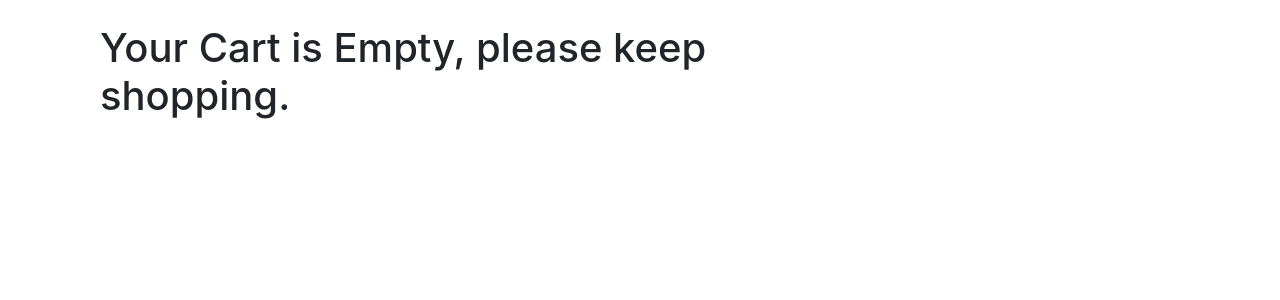
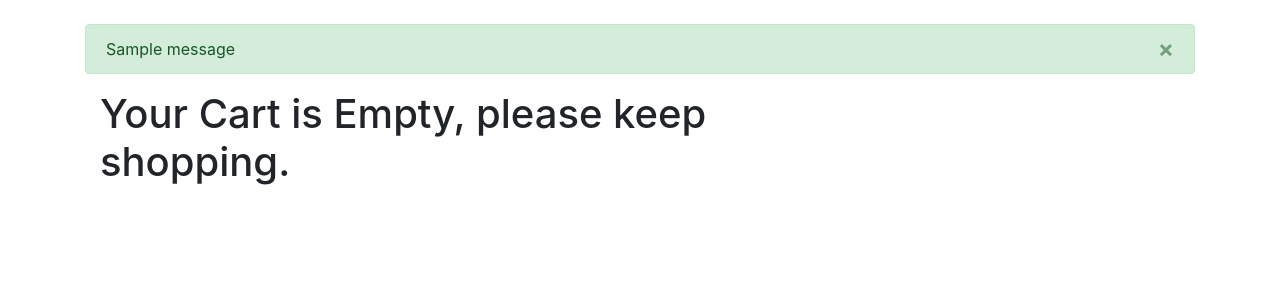
Before and after one commit to Francis-Njoku/clothstore, a Django app: page /cart/ in a window 1280 px wide. Shown: the part 56-356 px from the top of the page. Run offline with Django 3.2, Linux system fonts and the light colour scheme; tables that the repository leaves empty hold one stand-in row (values such as "Sample post"); one stand-in notice (Sample message) is shown; some libraries are stand-ins or nearby versions.

Commit message:
Update base.html with messages function

```diff
--- a/templates/base.html
+++ b/templates/base.html
@@ -13,6 +13,7 @@
     <link rel="canonical" href="https://getbootstrap.com/docs/4.5/examples/navbar-static/">
     <style>
     {% block styles %}
+
     {% endblock %}
     </style>
     <!--Bootstrap core CSS -->
@@ -41,6 +42,13 @@
         user-select: none;
       }
 
+      .alert-success3 {
+      margin-bottom: 0px;
+      border-radius: 0px;
+      text-align: center;
+      display: none;
+    }
+
       @media (min-width: 768px) {
         .bd-placeholder-img-lg {
           font-size: 3.5rem;
@@ -51,6 +59,15 @@
     <link href="navbar-top.css" rel="stylesheet">
   </head>
   <body>
+  <!--<div class="alert alert-success alert-dismissible fade show" role="alert">
+  <div class="container">
+  <button type="button" class="close" data-dismiss="alert" aria-label="Close">
+    <span aria-hidden="true">&times;</span>
+  </button>
+  <h3>Hello there</h3>
+  </div>-->
+
+  </div>
     {% include 'navbar.html' %}
 
 
@@ -58,6 +75,19 @@
   {% endblock %}
 
 <main role="main" class="container">
+{% if messages %}
+{% for message in messages %}
+<div class="alert {% if 'success' in message.tags %} alert-success {% elif 'warning' in message.tags %}alert-warning {% endif %}alert-dismissible fade show" role="alert">
+  <button type="button" class="close" data-dismiss="alert" aria-label="Close">
+    <span aria-hidden="true">&times;</span>
+  </button>
+{% if "safe" in message.tags %}{{ message|safe}} {% else %}{{ message }}{% endif %}
+
+
+  </div>
+  {% endfor %}
+  {% endif %}
+
   {% block content %}
   {% endblock %}
 </main>
```
